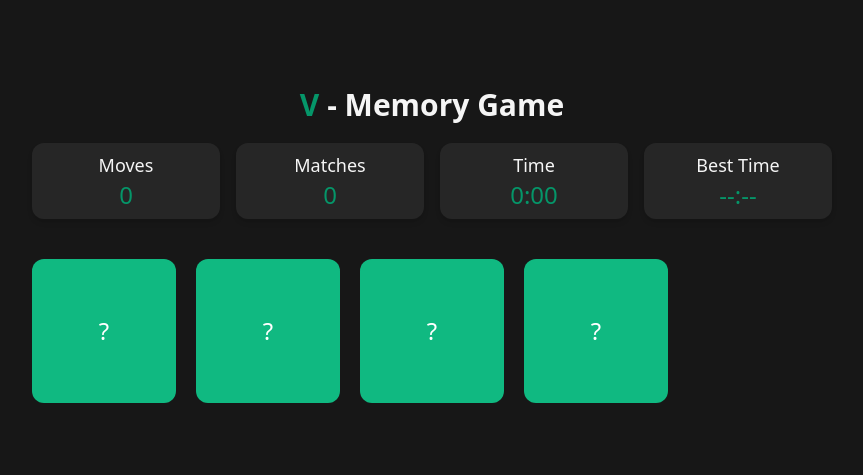
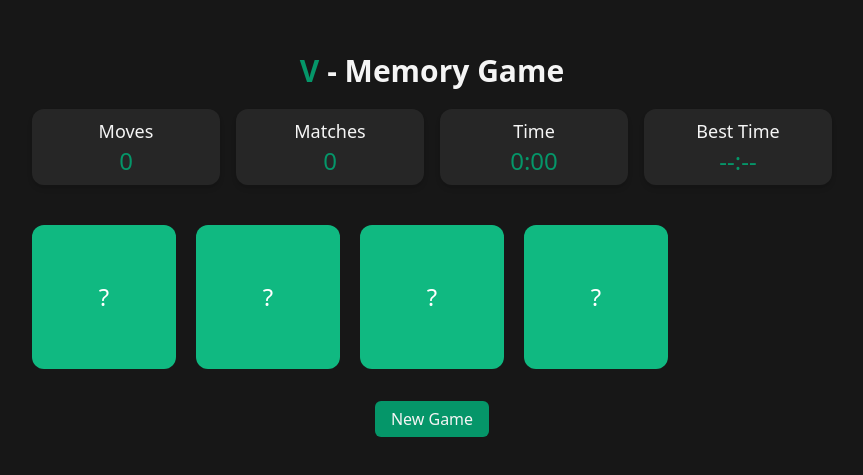
Before and after one commit to Kei-K23/vue-memory-game, a Vue app: page / in a window 1280 px wide. Shown: the part 155-630 px from the top of the page, without its empty margins (208-1071 px from the left). Built offline with nearby package versions, Linux system fonts and the light colour scheme.

Commit message:
Fix useStorage not workin issue

```diff
--- a/src/components/GameBoard.vue
+++ b/src/components/GameBoard.vue
@@ -11,13 +11,13 @@ const emojis = ["🐶", "🐱"];
 const cards = ref<Card[]>([]);
 const flippedCards = ref<Card[]>([]);
 const showConfetti = ref<boolean>(false);
-
+const bestTimeStorage = useStorage("vue-memory-game", 0);
 // Initial game state value
 const state = ref<GameStateType>({
   moves: 0,
   matched: 0,
   startTime: Date.now(),
-  bestRecord: Number(useStorage("vue_memory_game", 0).value),
+  bestRecord: bestTimeStorage.value,
 });
 
 // Get the reactive value
@@ -40,7 +40,7 @@ const initializeGame = () => {
     moves: 0,
     matched: 0,
     startTime: Date.now(),
-    bestRecord: state.value.bestRecord,
+    bestRecord: bestTimeStorage.value,
   };
 };
 
@@ -66,14 +66,14 @@ const checkMatch = () => {
     cardTwo.isMatched = true;
     state.value.matched++;
     flippedCards.value = []; // Clear the flipped card array
-    console.log(isGameComplete.value);
 
     // Check the game completed
     if (isGameComplete.value) {
       const currentTime = Date.now() - state.value.startTime;
-      if (!state.value.bestRecord || currentTime < state.value.bestRecord) {
+
+      if (!state.value.bestRecord || currentTime > state.value.bestRecord) {
+        bestTimeStorage.value = currentTime;
         state.value.bestRecord = currentTime;
-        useStorage("vue_memory_game", currentTime);
       }
       showConfetti.value = true;
       setTimeout(() => {
@@ -103,6 +103,14 @@ initializeGame();
         @click="handleCardClick(card)"
       />
     </div>
+    <div class="flex items-center justify-center mt-8">
+      <button
+        class="px-4 py-1.5 bg-emerald-600 rounded-md hover:bg-emerald-600/80 transition-colors"
+        @click="initializeGame"
+      >
+        New Game
+      </button>
+    </div>
     <div class="flex items-center justify-center">
       <ConfettiExplosion
         v-if="showConfetti"
--- a/src/components/GameState.vue
+++ b/src/components/GameState.vue
@@ -7,8 +7,8 @@ const props = defineProps<{
 }>();
 
 const elapsedTime = computed(() => {
-  const second = Math.floor((Date.now() - props.state.startTime) / 1000);
-  return `${Math.floor(second / 60)}:${(second % 60)
+  const seconds = Math.floor((Date.now() - props.state.startTime) / 1000);
+  return `${Math.floor(seconds / 60)}:${(seconds % 60)
     .toString()
     .padStart(2, "0")}`;
 });
```
